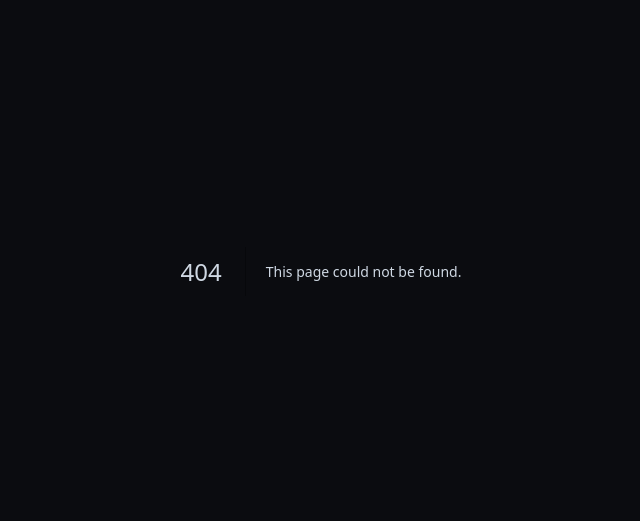
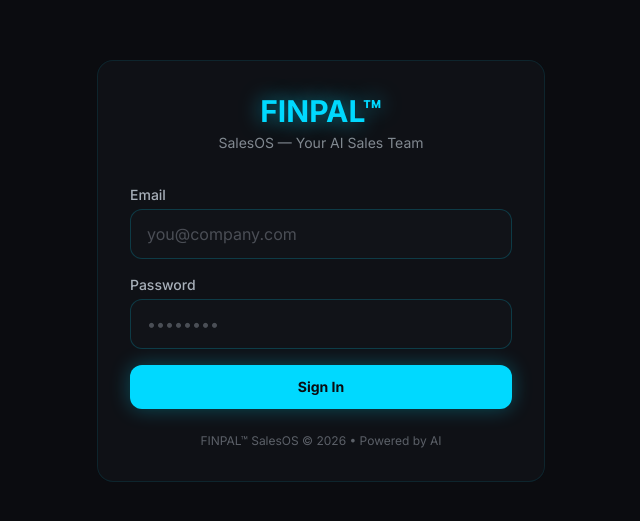
Before and after one commit to ZenithPro-sys/finpal-salesos, a Next.js app: page /login in a window 1280 px wide. Before the commit this address had no page. Shown: the part 129-650 px from the top of the page, without its empty margins (319-959 px from the left). Built offline with nearby package versions, Linux system fonts and the light colour scheme.

Commit message:
feat: add login page

```diff
--- /dev/null
+++ b/app/(auth)/login/page.tsx
@@ -0,0 +1,88 @@
+'use client'
+
+import { useState } from 'react'
+import { useRouter } from 'next/navigation'
+
+export default function LoginPage() {
+  const [email, setEmail] = useState('')
+  const [password, setPassword] = useState('')
+  const [loading, setLoading] = useState(false)
+  const [error, setError] = useState('')
+  const router = useRouter()
+
+  const handleLogin = async (e: React.FormEvent) => {
+    e.preventDefault()
+    setLoading(true)
+    setError('')
+    try {
+      const res = await fetch('/api/auth/login', {
+        method: 'POST',
+        headers: { 'Content-Type': 'application/json' },
+        body: JSON.stringify({ email, password }),
+      })
+      const data = await res.json()
+      if (!res.ok) throw new Error(data.error || 'Login failed')
+      router.push('/dashboard')
+    } catch (err: any) {
+      setError(err.message)
+    } finally {
+      setLoading(false)
+    }
+  }
+
+  return (
+    <div className="min-h-screen flex items-center justify-center bg-[#0B0C10]">
+      <div className="w-full max-w-md p-8 rounded-2xl glass animate-fade-in">
+        {/* Logo */}
+        <div className="text-center mb-8">
+          <h1 className="text-3xl font-bold">
+            <span className="text-[#00D9FF] glow-text">FINPAL™</span>
+          </h1>
+          <p className="text-[#CFD8E3]/60 mt-1 text-sm">SalesOS — Your AI Sales Team</p>
+        </div>
+
+        {/* Form */}
+        <form onSubmit={handleLogin} className="space-y-4">
+          <div>
+            <label className="block text-sm font-medium text-[#CFD8E3]/80 mb-1">Email</label>
+            <input
+              type="email"
+              value={email}
+              onChange={e => setEmail(e.target.value)}
+              placeholder="you@company.com"
+              required
+              className="w-full px-4 py-3 rounded-xl bg-[#111318] border border-[#00D9FF]/20 text-[#CFD8E3] placeholder-[#CFD8E3]/30 focus:outline-none focus:border-[#00D9FF]/60 focus:ring-1 focus:ring-[#00D9FF]/30 transition"
+            />
+          </div>
+          <div>
+            <label className="block text-sm font-medium text-[#CFD8E3]/80 mb-1">Password</label>
+            <input
+              type="password"
+              value={password}
+              onChange={e => setPassword(e.target.value)}
+              placeholder="••••••••"
+              required
+              className="w-full px-4 py-3 rounded-xl bg-[#111318] border border-[#00D9FF]/20 text-[#CFD8E3] placeholder-[#CFD8E3]/30 focus:outline-none focus:border-[#00D9FF]/60 focus:ring-1 focus:ring-[#00D9FF]/30 transition"
+            />
+          </div>
+
+          {error && (
+            <p className="text-red-400 text-sm text-center">{error}</p>
+          )}
+
+          <button
+            type="submit"
+            disabled={loading}
+            className="w-full py-3 rounded-xl bg-[#00D9FF] text-[#0B0C10] font-bold text-sm hover:opacity-90 active:scale-95 transition disabled:opacity-50 disabled:cursor-not-allowed glow"
+          >
+            {loading ? 'Signing in...' : 'Sign In'}
+          </button>
+        </form>
+
+        <p className="text-center text-[#CFD8E3]/40 text-xs mt-6">
+          FINPAL™ SalesOS © 2026 • Powered by AI
+        </p>
+      </div>
+    </div>
+  )
+}
```
